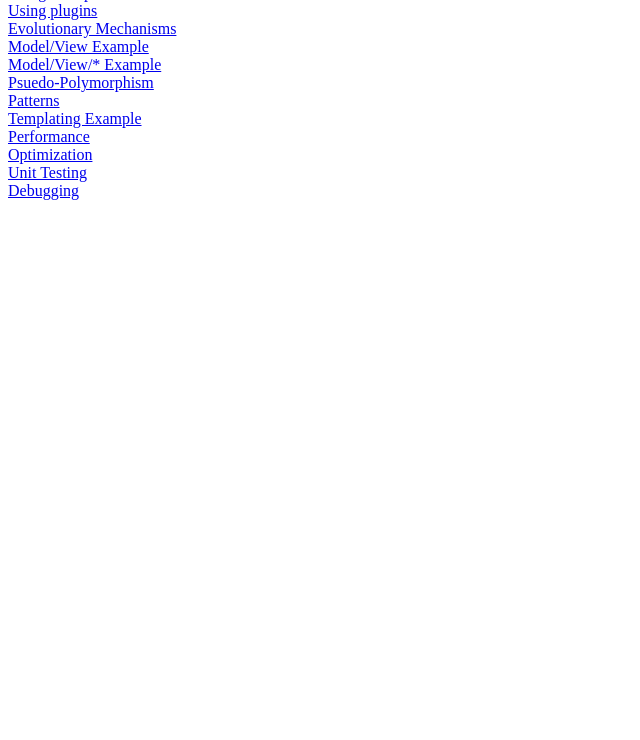
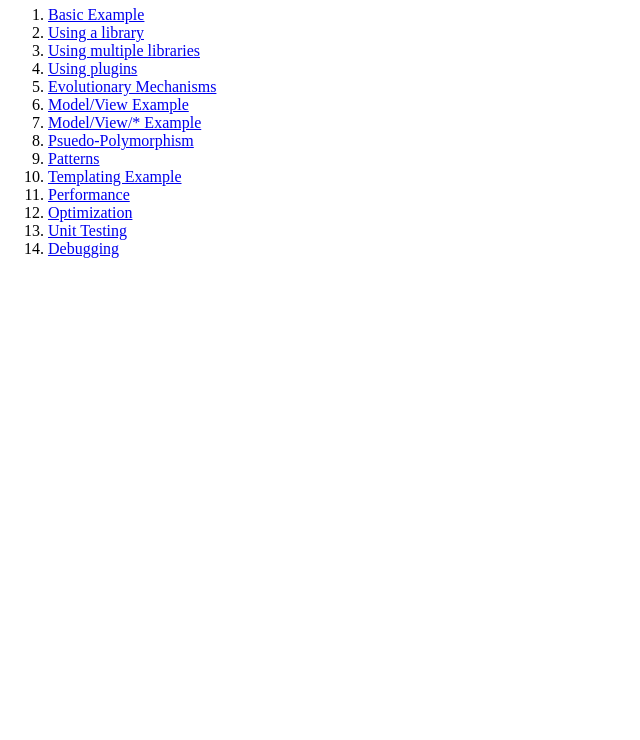
Before and after one commit to kvnlnt/rrfe, a plain HTML site: page index.html in a window 1280 px wide. Shown: the part 60-800 px from the top of the page, without its empty margins (0-640 px from the left). Drawn offline with Linux system fonts and the light colour scheme.

Commit message:
added menu

```diff
--- a/index.html
+++ b/index.html
@@ -1,14 +1,17 @@
-<a href="basic.html">Basic Example</a><br/>
-<a href="library.html">Using a library</a><br/>
-<a href="libraries.html">Using multiple libraries</a><br/>
-<a href="plugins.html">Using plugins</a><br/>
-<a href="evolution.html">Evolutionary Mechanisms</a><br/>
-<a href="mv.html">Model/View Example</a><br/>
-<a href="mvc.html">Model/View/* Example</a><br/>
-<a href="polymorphism.html">Psuedo-Polymorphism</a><br/>
-<a href="patterns.html">Patterns</a><br/>
-<a href="templating.html">Templating Example</a><br/>
-<a href="http://requirejs.org/docs/why.html" target="_blank">Performance</a><br/>
-<a href="http://requirejs.org/docs/optimization.html" target="_blank">Optimization</a><br/>
-<a href="testing.html">Unit Testing</a><br/>
-<a href="debug.html">Debugging</a><br/>
+<h1>Frontend Velocity Demos</h1>
+<ol>
+	<li><a href="basic.html">Basic Example</a></li>
+	<li><a href="library.html">Using a library</a></li>
+	<li><a href="libraries.html">Using multiple libraries</a></li>
+	<li><a href="plugins.html">Using plugins</a></li>
+	<li><a href="evolution.html">Evolutionary Mechanisms</a></li>
+	<li><a href="mv.html">Model/View Example</a></li>
+	<li><a href="mvc.html">Model/View/* Example</a></li>
+	<li><a href="polymorphism.html">Psuedo-Polymorphism</a></li>
+	<li><a href="patterns.html">Patterns</a></li>
+	<li><a href="templating.html">Templating Example</a></li>
+	<li><a href="http://requirejs.org/docs/why.html" target="_blank">Performance</a></li>
+	<li><a href="http://requirejs.org/docs/optimization.html" target="_blank">Optimization</a></li>
+	<li><a href="testing.html">Unit Testing</a></li>
+	<li><a href="debug.html">Debugging</a></li>
+</ol>
```
